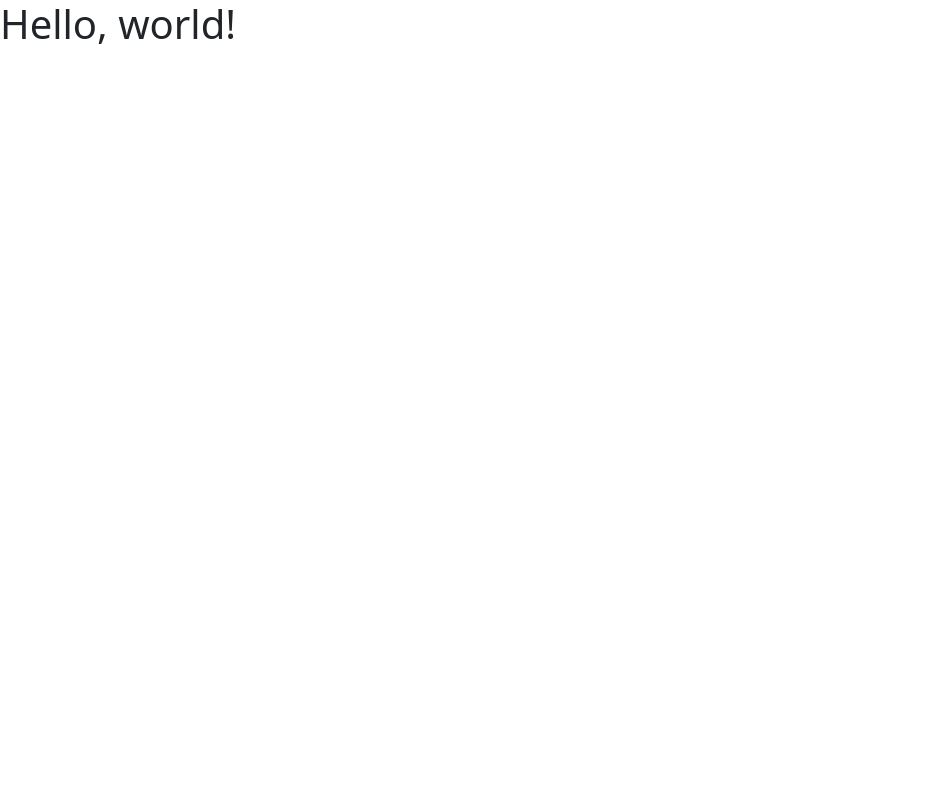
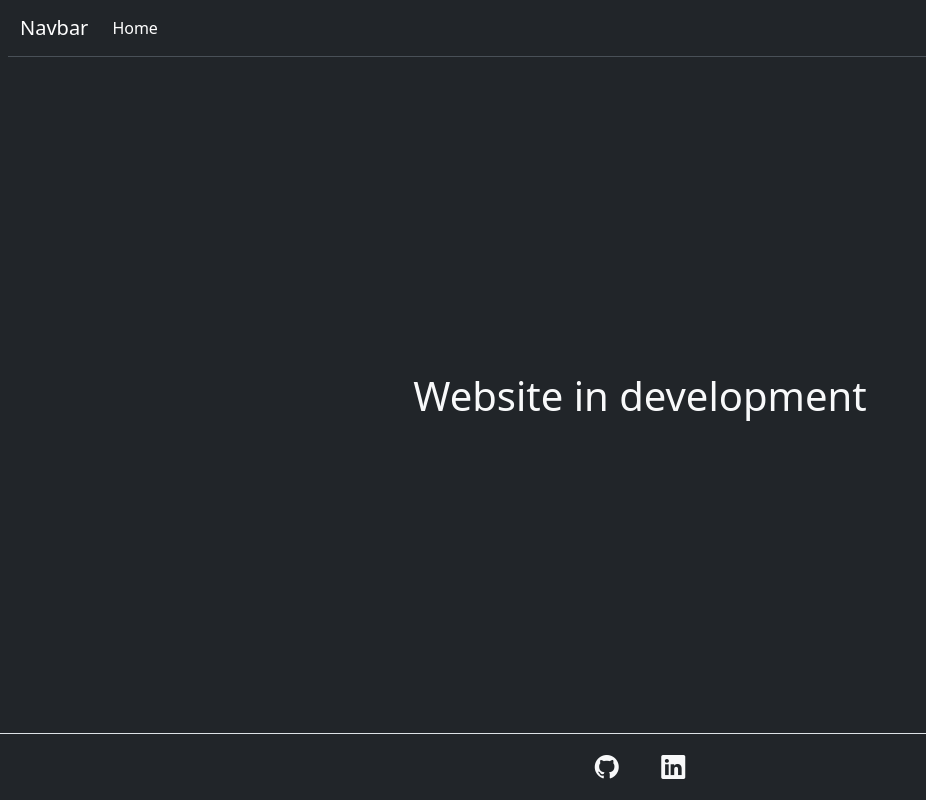
Before and after one commit to maxsainsbury/PortfolioWebsite, a website: page index.html in a window 1280 px wide. Shown: the whole page, without its empty margins (0-926 px from the left). Drawn offline with nearby package versions, Linux system fonts and the light colour scheme.

Commit message:
designed basic navbar and footer

```diff
--- a/index.html
+++ b/index.html
@@ -3,14 +3,35 @@
 <head>
     <meta charset="utf-8">
     <meta name="viewport" content="width=device-width, initial-scale=1">
-    <title>Bootstrap demo</title>
+    <title>Max Sainsbury</title>
     <link href="https://cdn.jsdelivr.net/npm/bootstrap@5.3.5/dist/css/bootstrap.min.css" rel="stylesheet" integrity="sha384-SgOJa3DmI69IUzQ2PVdRZhwQ+dy64/BUtbMJw1MZ8t5HZApcHrRKUc4W0kG879m7" crossorigin="anonymous">
     <link rel="stylesheet" href="https://cdn.jsdelivr.net/npm/bootstrap-icons@1.11.3/font/bootstrap-icons.min.css">
     <link rel="stylesheet" type="text/css" href="./style/style.css">
 </head>
-<body>
-<h1>Hello, world!</h1>
-<script src="https://cdn.jsdelivr.net/npm/bootstrap@5.3.5/dist/js/bootstrap.bundle.min.js" integrity="sha384-k6d4wzSIapyDyv1kpU366/PK5hCdSbCRGRCMv+eplOQJWyd1fbcAu9OCUj5zNLiq" crossorigin="anonymous"></script>
-<script src="./scripts/index.js"></script>
-</body>
+    <body class="bg-dark text-light">
+        <nav class="navbar navbar-expand-lg bg-dark border-bottom border-body mx-2" data-bs-theme="dark">
+            <div class="container-fluid">
+                <a class="navbar-brand" href="#">Navbar</a>
+                <button class="navbar-toggler" type="button" data-bs-toggle="collapse" data-bs-target="#navbarNav" aria-controls="navbarNav" aria-expanded="false" aria-label="Toggle navigation">
+                    <span class="navbar-toggler-icon"></span>
+                </button>
+                <div class="collapse navbar-collapse" id="navbarNav">
+                    <ul class="navbar-nav">
+                        <li class="nav-item">
+                            <a class="nav-link active" aria-current="page" href="#">Home</a>
+                        </li>
+                    </ul>
+                </div>
+            </div>
+        </nav>
+        <div class="container-fluid position-absolute top-0 start-0 h-100 d-flex justify-content-center align-items-center">
+            <h1>Website in development</h1>
+        </div>
+        <footer class="border-top">
+            <a class="link-light" href="https://github.com/maxsainsbury"><i class="bi bi-github"></i></a>
+            <a class="link-light" href="https://www.linkedin.com/in/max-sainsbury-b172a4361/"><i class="bi bi-linkedin"></i></a>
+        </footer>
+        <script src="https://cdn.jsdelivr.net/npm/bootstrap@5.3.5/dist/js/bootstrap.bundle.min.js" integrity="sha384-k6d4wzSIapyDyv1kpU366/PK5hCdSbCRGRCMv+eplOQJWyd1fbcAu9OCUj5zNLiq" crossorigin="anonymous"></script>
+        <script src="./scripts/index.js"></script>
+    </body>
 </html>
--- a/style/style.css
+++ b/style/style.css
@@ -0,0 +1,48 @@
+:root {
+    --bs-primary: #6104f8;
+    --bs-primary-rgb: 97, 4, 248;
+    --bs-btn-bg: #6104f8;
+    --bs-btn-border-color: #6104f8;
+    --bs-btn-hover-bg: #914ffc;
+    --bs-btn-hover-border-color: #6104f8;
+    --bs-btn-active-bg: #31027d;
+    --bs-btn-active-border-color: #6104f8;
+}
+
+body {
+    height: 100vh;
+    width: 100vw;
+}
+
+nav {
+    z-index: 5;
+}
+
+footer {
+    width: 100%;
+    position: absolute;
+    bottom: 0;
+    left: 0;
+    display: flex;
+    justify-content: center;
+}
+
+footer a {
+    margin: 0.5em;
+    padding: 0.3em 0.7em;
+    border: 2px transparent solid;
+    border-radius: 5px;
+}
+
+footer a:hover {
+    border: 2px solid var(--bs-primary);
+}
+
+footer a:hover > .bi {
+    color: var(--bs-primary);
+}
+
+footer .bi {
+    font-size: 1.5em;
+    cursor: pointer;
+}
```
